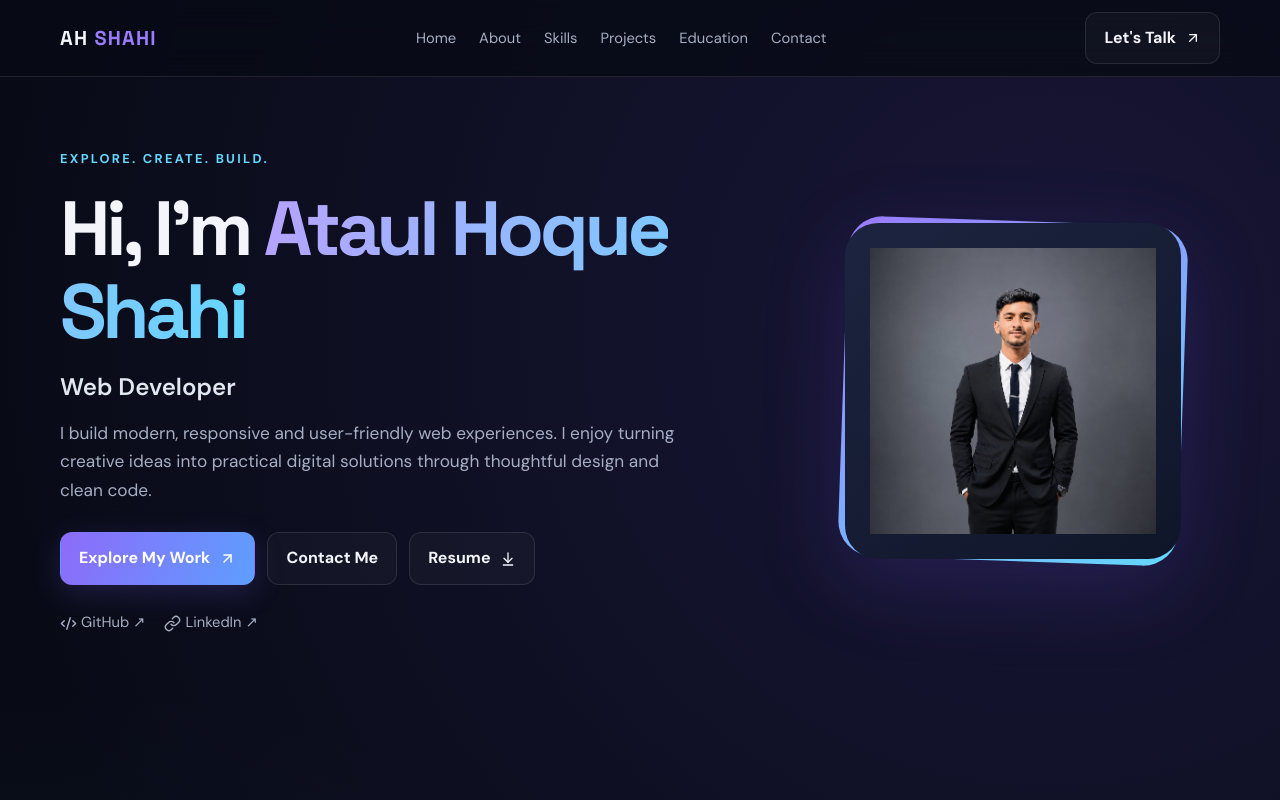
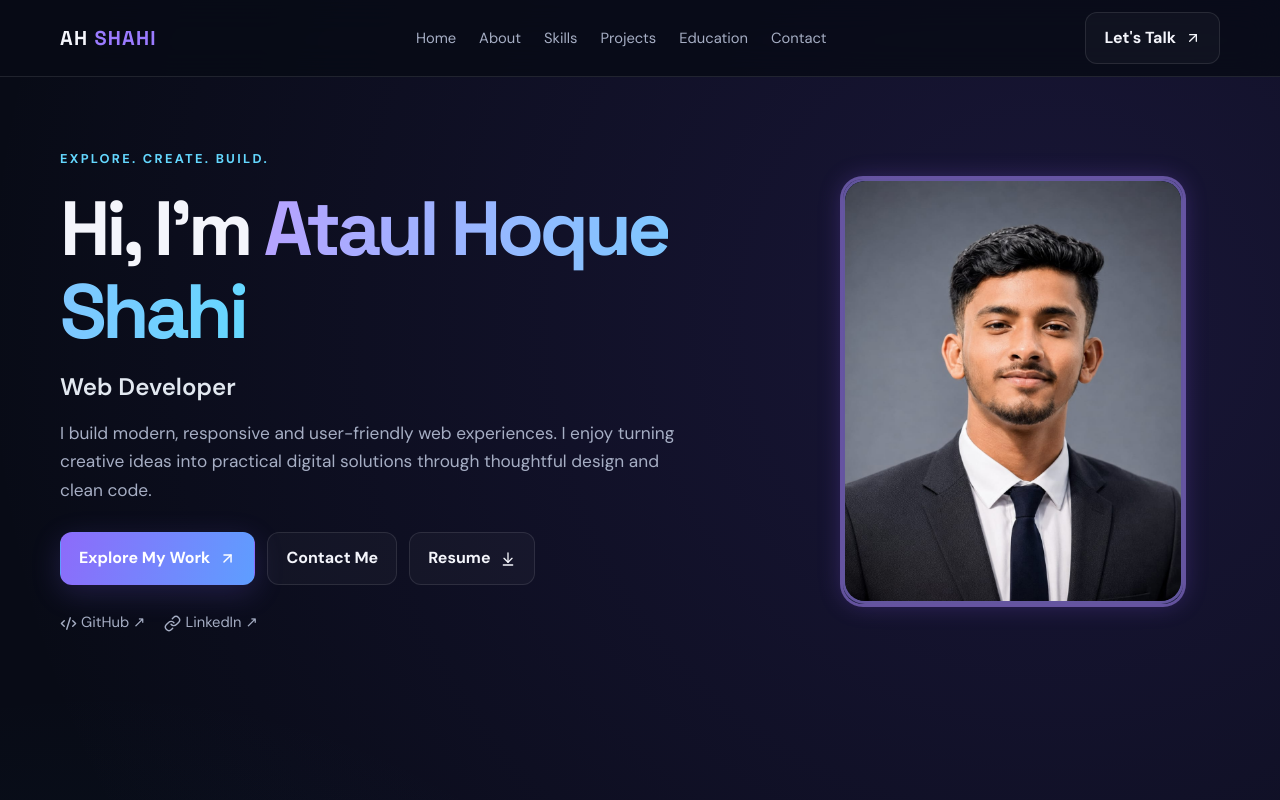
Before and after one commit to AtaulHoqueShahi/-My-Portfolio, a Next.js app: page / in a window 1280 px wide. Shown: the top 800 px of the page. Built offline with nearby package versions, Linux system fonts and the light colour scheme.

Commit message:
picture error fix

```diff
--- a/src/app/components/About.tsx
+++ b/src/app/components/About.tsx
@@ -22,7 +22,7 @@ export default function About() {
         <div className="panel">
           <p>
             I&apos;m Ataul Hoque Shahi, a Web Developer focused on frontend development.
-            My programming journey began in 2025 with curiosity about how websites work,
+            My programming journey began in 2026 with curiosity about how websites work,
             and that curiosity grew into an interest in creating useful, accessible and
             engaging digital experiences.
           </p>
--- a/src/app/components/Hero.tsx
+++ b/src/app/components/Hero.tsx
@@ -1,6 +1,6 @@
 import Image from "next/image";
 import Link from "next/link";
-import ProfileImage from "@/assets/ChatGPT Image May 27, 2026, 12_15_01 AM.png";
+import ProfileImage from "@/assets/WhatsApp Image 2026-07-29 at 12.58.03 AM.jpeg";
 import {
   ArrowDownToLine,
   ArrowUpRight,
@@ -51,13 +51,13 @@ export default function Hero() {
       </div>
 
       <div className="photo-frame">
-  <div className="photo-inner">
+<div className="photo-frame">
   <Image
     src={ProfileImage}
     alt="Ataul Hoque Shahi"
-      width={400}
-      height={400}
+    fill
     priority
+    sizes="(max-width: 768px) 100vw, 340px"
     className="profile-image"
   />
 </div>
--- a/src/app/globals.css
+++ b/src/app/globals.css
@@ -139,3 +139,27 @@ section { padding:92px 0; scroll-margin-top:76px; }
 @media (prefers-reduced-motion: reduce) {
   *,*::before,*::after { scroll-behavior:auto !important; transition:none !important; animation:none !important; }
 }
+.photo-frame {
+  position: relative;
+  width: 100%;
+  max-width: 340px;
+  aspect-ratio: 4 / 5;
+  overflow: hidden;
+  border-radius: 20px;
+  background: #0f172a;
+
+  /* কোনো rotate/transform নেই — একদম সোজা */
+  transform: none !important;
+
+  /* পরিষ্কার পার্পল গ্লো */
+  box-shadow:
+    0 0 0 3px rgba(167, 139, 250, 0.5),
+    0 0 25px rgba(139, 92, 246, 0.3);
+}
+
+.profile-image {
+  object-fit: cover;
+  object-position: center 20%;
+  border-radius: 20px;
+  transform: none !important;   /* ছবিও সোজা থাকবে */
+}
```
Also changed, not shown: src/assets/WhatsApp Image 2026-07-29 at 12.58.03 AM.jpeg (added). Lines whose indentation alone changed are shown as unchanged.
